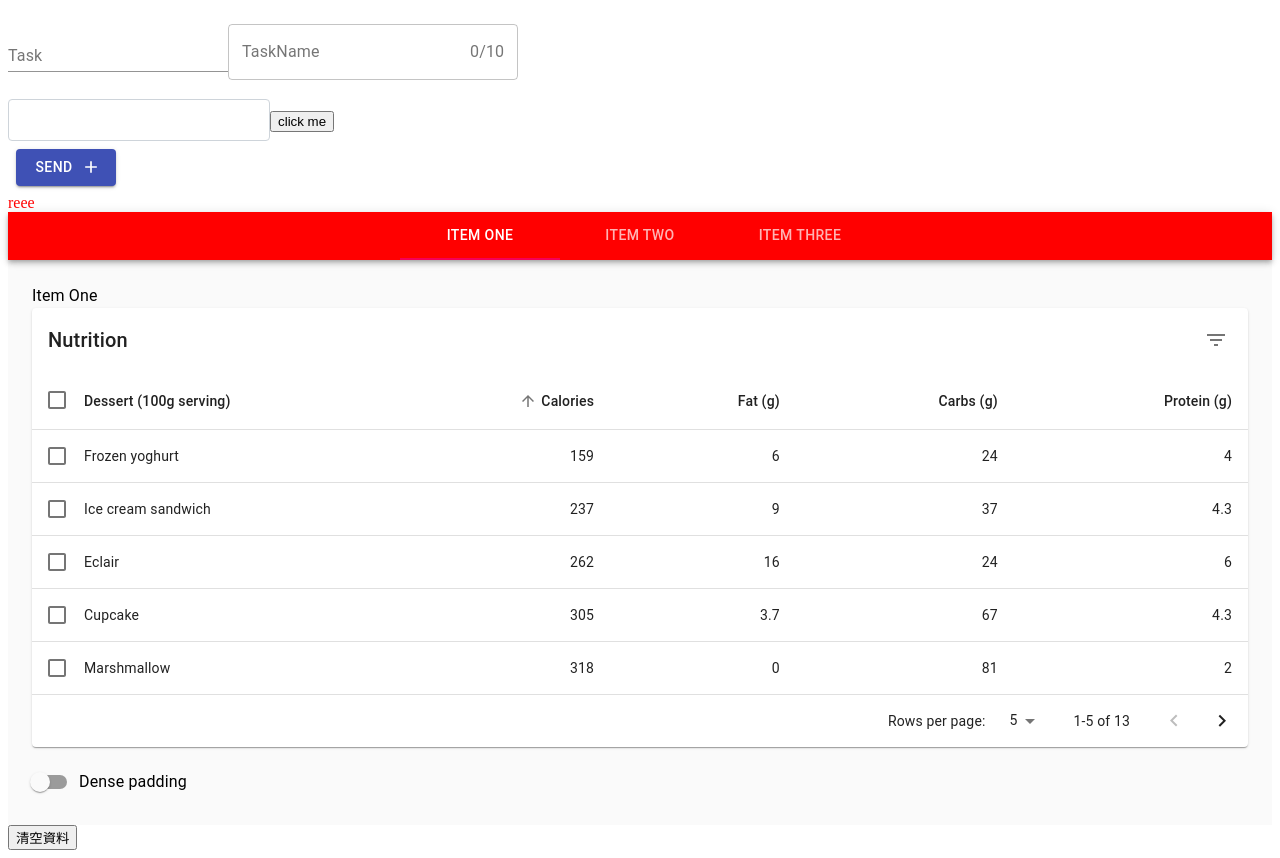
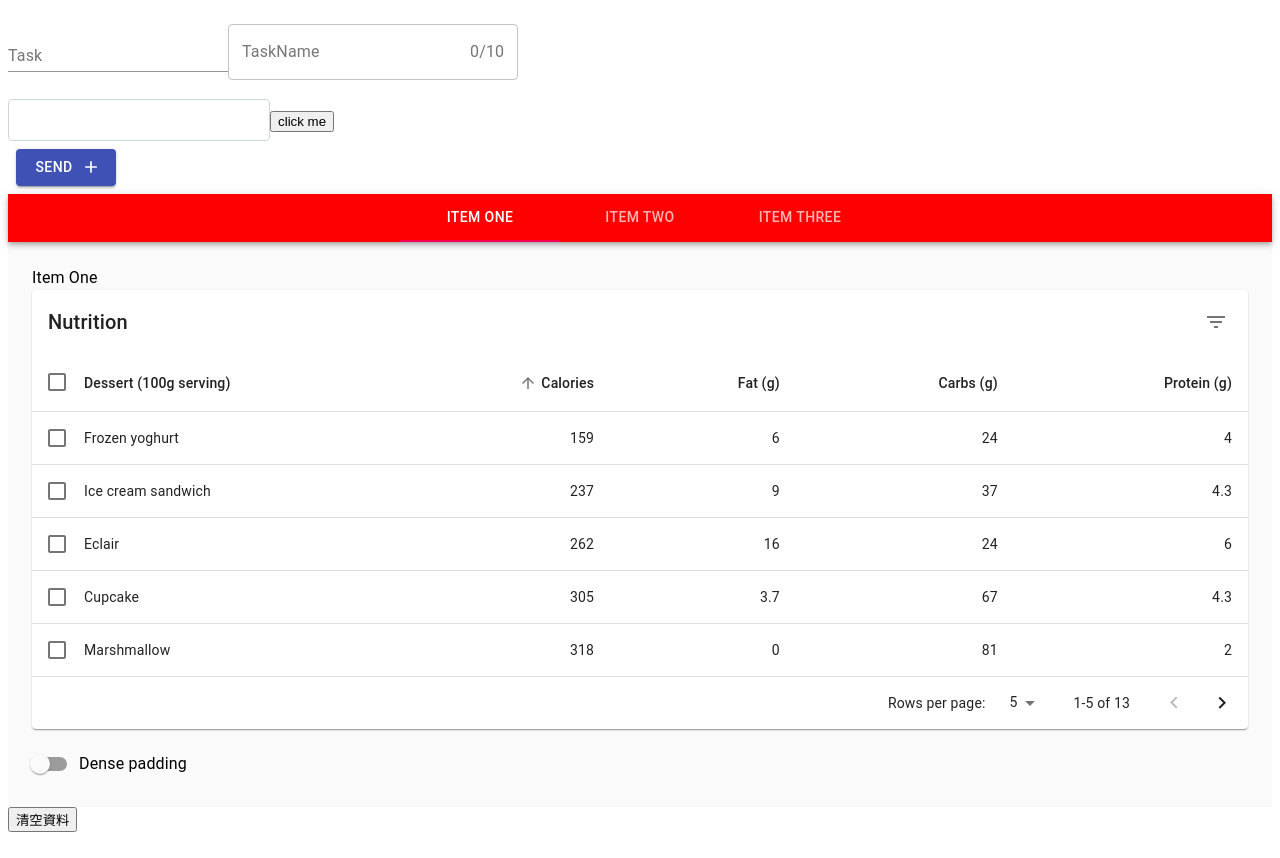
Before and after one commit to nagimemooo/react_practice_demo, a React (Create React App) app: page / in a window 1280 px wide. Built offline with nearby package versions, Linux system fonts and the light colour scheme.

Commit message:
Fix: remove useless code

```diff
--- a/src/component/InputBar.js
+++ b/src/component/InputBar.js
@@ -78,19 +78,12 @@ export default function BasicTextFields(props) {
   const [errorText, setErrorText] = useState("");
 
   const handleChangeValue = (e, fieldName) => {
-    const { name } = e.target;
     const { value } = e.target;
-
     console.log(value);
-
-    // setDeviceInfo(addFieldValue(name, value, deviceInfo));
     if (fieldName === "TaskName") {
       setTaskName(value);
       const len = [...value].length;
       if (TaskNamelen > 10) {
-        // const errorTaskName = formatMessage({
-        //   id: 'errorTaskName',
-        // });
         setIsValidName(false);
         setErrorText("no");
       } else {
@@ -147,7 +140,6 @@ export default function BasicTextFields(props) {
               error={!isValidName}
               variant="outlined"
               //value={TaskName ? TaskName : undefined}
-              helperText={isValidName ? "" : "text length too long."}
               endAdornment={
                 <InputAdornment position="end">{`${TaskNamelen}/10`}</InputAdornment>
               }
@@ -172,7 +164,6 @@ export default function BasicTextFields(props) {
           Send
         </Button>
       </form>
-      <div className={classes.Red}>reee</div>
     </div>
   );
 }
```
